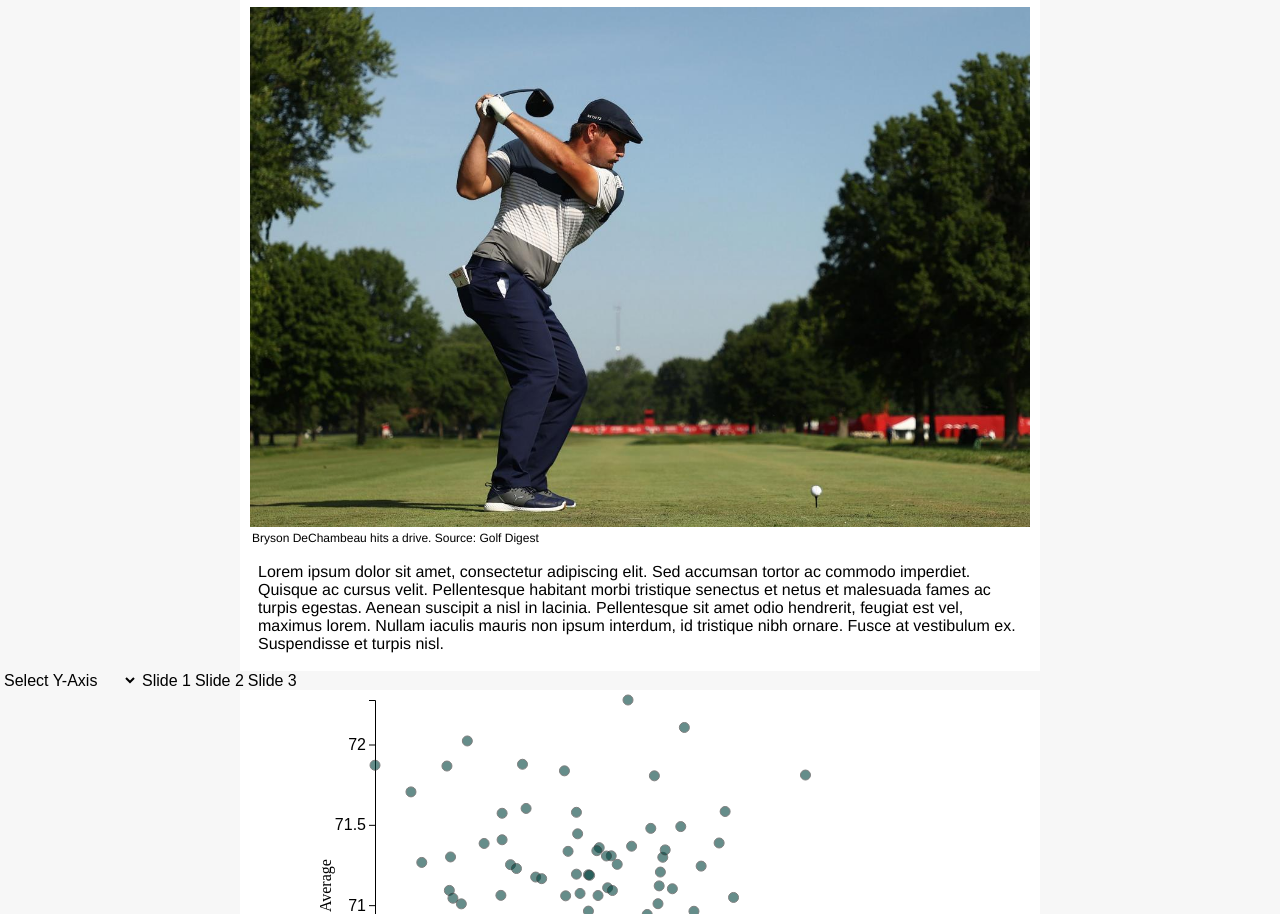
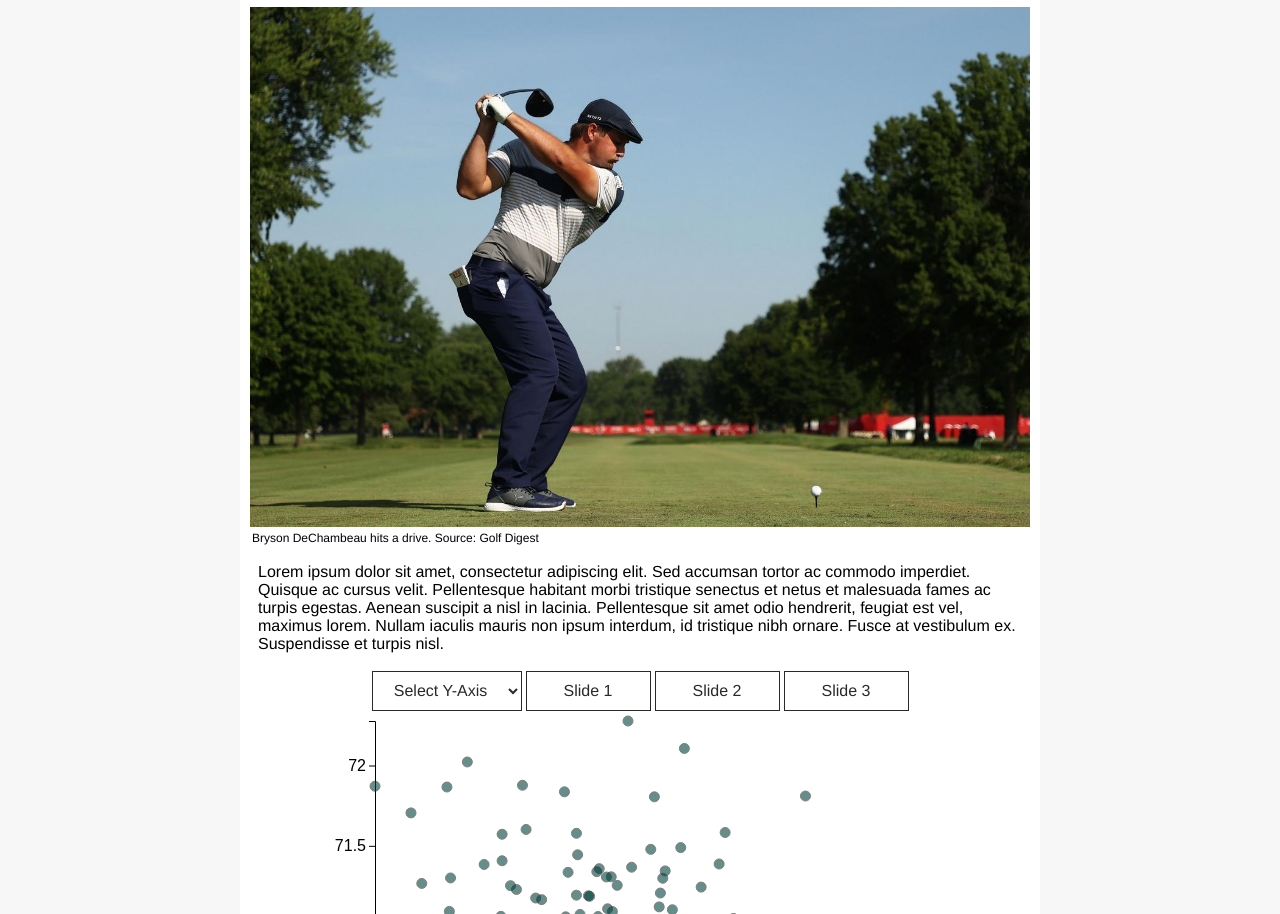
Before and after one commit to njgootee/bryson_dechambeau, a plain HTML site: page index.html in a window 1280 px wide. Shown: the part 186-1100 px from the top of the page. Drawn offline with nearby package versions, Linux system fonts and the light colour scheme.

Commit message:
Add files via upload

```diff
--- a/style.css
+++ b/style.css
@@ -67,6 +67,14 @@ p.captext{
     width: 800px;
 }
 
+#options{
+    margin-left: auto;
+    margin-right: auto;
+    width: 800px;
+    background-color: #ffffff;
+    text-align: center;
+}
+
 p.blocktext {
     margin-left: auto;
     margin-right: auto;
@@ -74,6 +82,44 @@ p.blocktext {
     background-color: #ffffff;
     padding: 18px;
     font-size: 16px
+}
+
+.select{
+    background-color: #ffffff;
+    border: solid;
+    border-color: #292929;
+    color: #292929;
+    width: 150px;
+    height:40px;
+    padding: 1px 2px;
+    font-family: Helvetica, sans-serif;
+    text-align: center;
+    display: inline-block;
+    font-size: 16px;
+    border-width: 1px;
+}
+
+.select:hover{
+    background-color: #f7f7f7;
+}
+
+.button {
+    background-color: #ffffff;
+    border: solid;
+    border-color: #292929;
+    color: #292929;
+    width: 125px;
+    height:40px;
+    padding: 1px 2px;
+    font-family: Helvetica, sans-serif;
+    text-align: center;
+    display: inline-block;
+    font-size: 16px;
+    border-width: 1px;
+}
+
+.button:hover{
+    background-color: #f7f7f7;
 }
 
 circle{
@@ -104,3 +150,15 @@ svg.chart_area{
     position: absolute;
     opacity: 0;
 }
+
+.x_axis_title{
+    text-anchor: middle;
+    font-size: 16px;
+    font-family: Helvetica, sans-serif;
+}
+
+.y_axis_title{
+    text-anchor: middle;
+    font-size: 16px;
+    font-family: Helvetica, sans-serif;
+}
```
